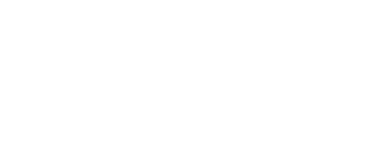
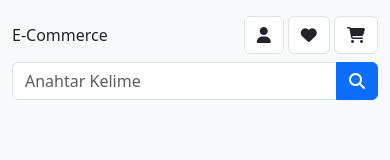
Before and after one commit to Soucius/ecommerce-theme-project, a plain HTML site: page index.html in a window 390 px wide. Drawn offline with nearby package versions, Linux system fonts and the light colour scheme.

Commit message:
responsive topbar

```diff
--- a/css/styles.css
+++ b/css/styles.css
@@ -0,0 +1,10 @@
+.top-bar {
+    padding-top: 1rem;
+    padding-bottom: 1rem;
+}
+
+.btn-light {
+    background-color: #FFF;
+    border-color: #DEE2E6;
+    color: #212529;
+}
--- a/index.html
+++ b/index.html
@@ -8,7 +8,47 @@
     <link rel="stylesheet" href="css/styles.css">
     <title>E-Commerce</title>
 </head>
-<body>
+<body class="bg-light">
+    <header>
+        <section class="top-bar">
+            <div class="container">
+                <div class="row gy-2 align-items-center">
+                    <div class="col-lg-2 col-sm-4 col-4">
+                        <a href="index.html" class="navbar-brand">E-Commerce</a>
+                    </div>
+
+                    <div class="col-lg-5 col-sm-8 col-8 order-lg-last">
+                        <div class="text-end">
+                            <a href="#" class="btn btn-light">
+                                <i class="fa fa-user"></i> <span class="ms-1 d-none d-sm-inline-block">Hesabim</span>
+                            </a>
+
+                            <a href="#" class="btn btn-light">
+                                <i class="fa fa-heart"></i> <span class="ms-1 d-none d-sm-inline-block">Listem</span>
+                            </a>
+
+                            <a href="#" class="btn btn-light">
+                                <i class="fa fa-shopping-cart"></i> <span class="ms-1 d-none d-sm-inline-block">Sepetim</span>
+                            </a>
+                        </div>
+                    </div>
+
+                    <div class="col-lg-5">
+                        <form>
+                            <div class="input-group">
+                                <input type="text" placeholder="Anahtar Kelime" class="form-control">
+
+                                <button class="btn btn-primary">
+                                    <i class="fa fa-search"></i>
+                                </button>
+                            </div>
+                        </form>
+                    </div>
+                </div>
+            </div>
+        </section>
+    </header>
+
 
     <script src="https://cdnjs.cloudflare.com/ajax/libs/bootstrap/5.3.3/js/bootstrap.min.js" integrity="sha512-ykZ1QQr0Jy/4ZkvKuqWn4iF3lqPZyij9iRv6sGqLRdTPkY69YX6+7wvVGmsdBbiIfN/8OdsI7HABjvEok6ZopQ==" crossorigin="anonymous" referrerpolicy="no-referrer"></script>
 </body>
```
